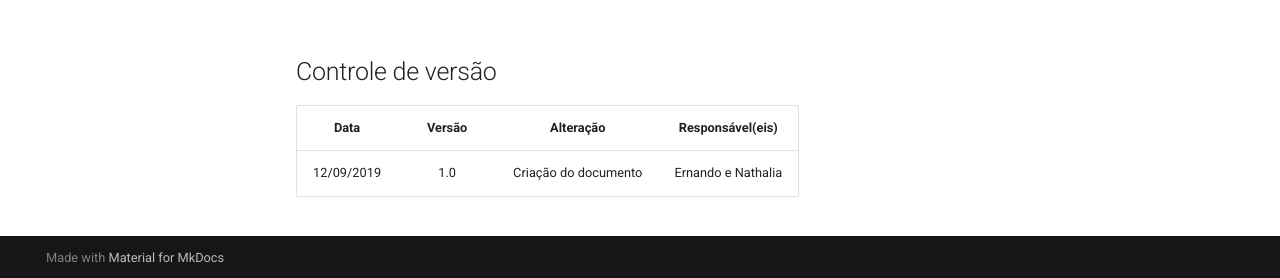
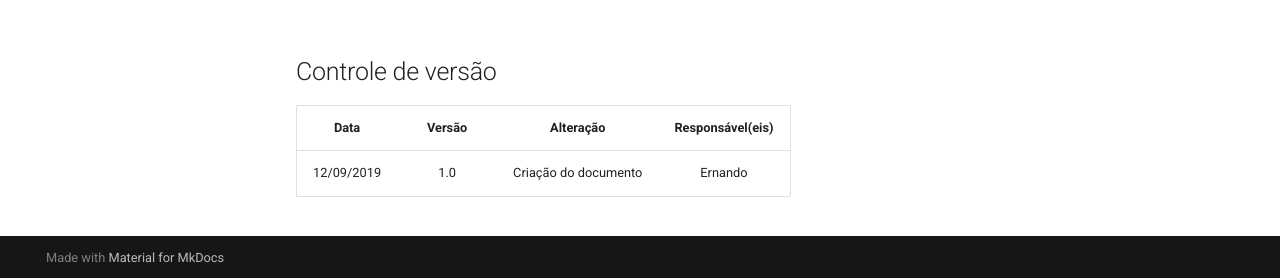
Before and after one commit to Wictorgirardi/2019.2-Shazam, an MkDocs documentation site: the page built from docs/elicitacao/introspeccao.md, in a window 1280 px wide and 900 px high, scrolled down 879 px. Shown: the part 619-897 px from the top of the window. Built offline with MkDocs 1.6.1 and Material for MkDocs 9.7.7, drawn with Linux system fonts in a browser that asks for light colours; comment, search, counter and statistics services are not loaded.

Commit message:
updated version control

```diff
--- a/docs/elicitacao/introspeccao.md
+++ b/docs/elicitacao/introspeccao.md
@@ -34,4 +34,4 @@ O principal objetivo é fazer com que o Engenheiro de Requisitos imagine como um
 
 |Data|Versão|Alteração|Responsável(eis)|
 |:--:|:----:|:-------:|:---:|
-| 12/09/2019 | 1.0 | Criação do documento | Ernando e Nathalia |
+| 12/09/2019 | 1.0 | Criação do documento | Ernando |
```
